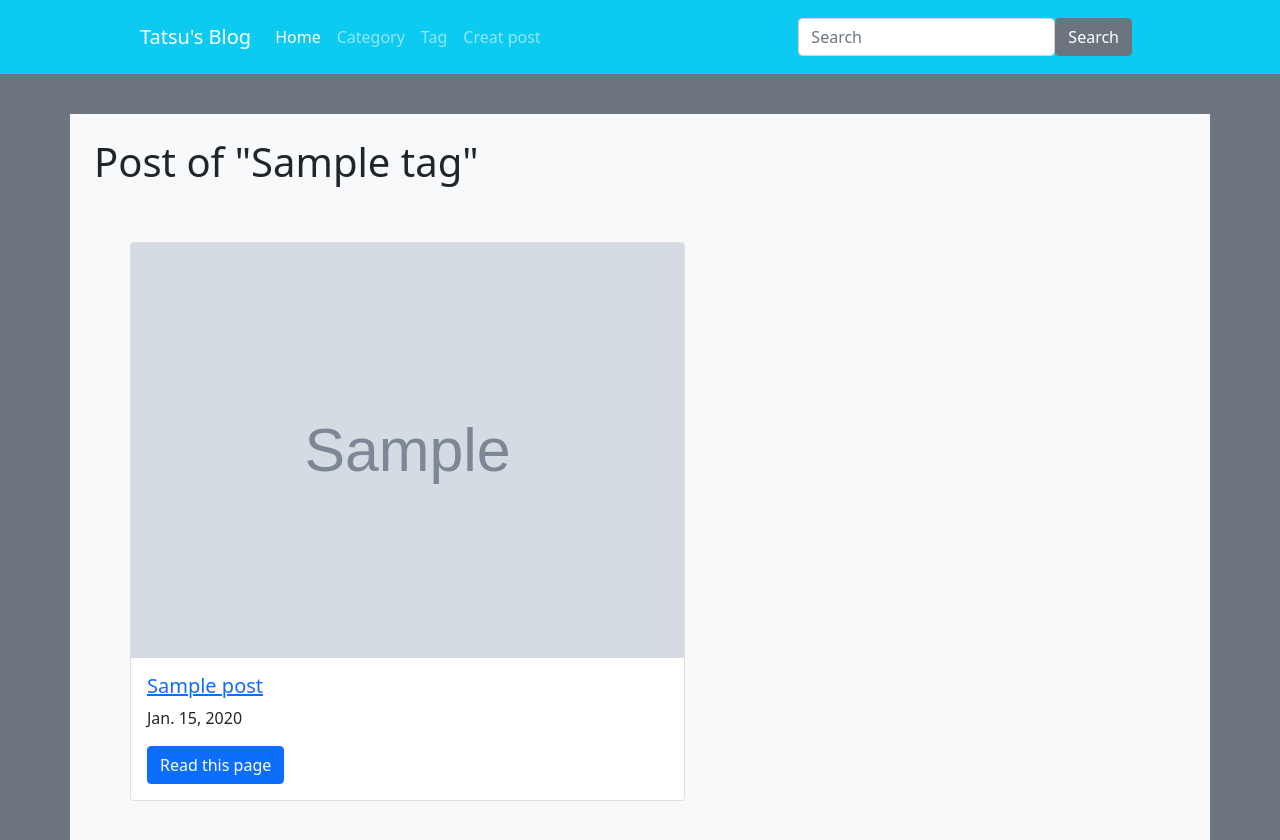
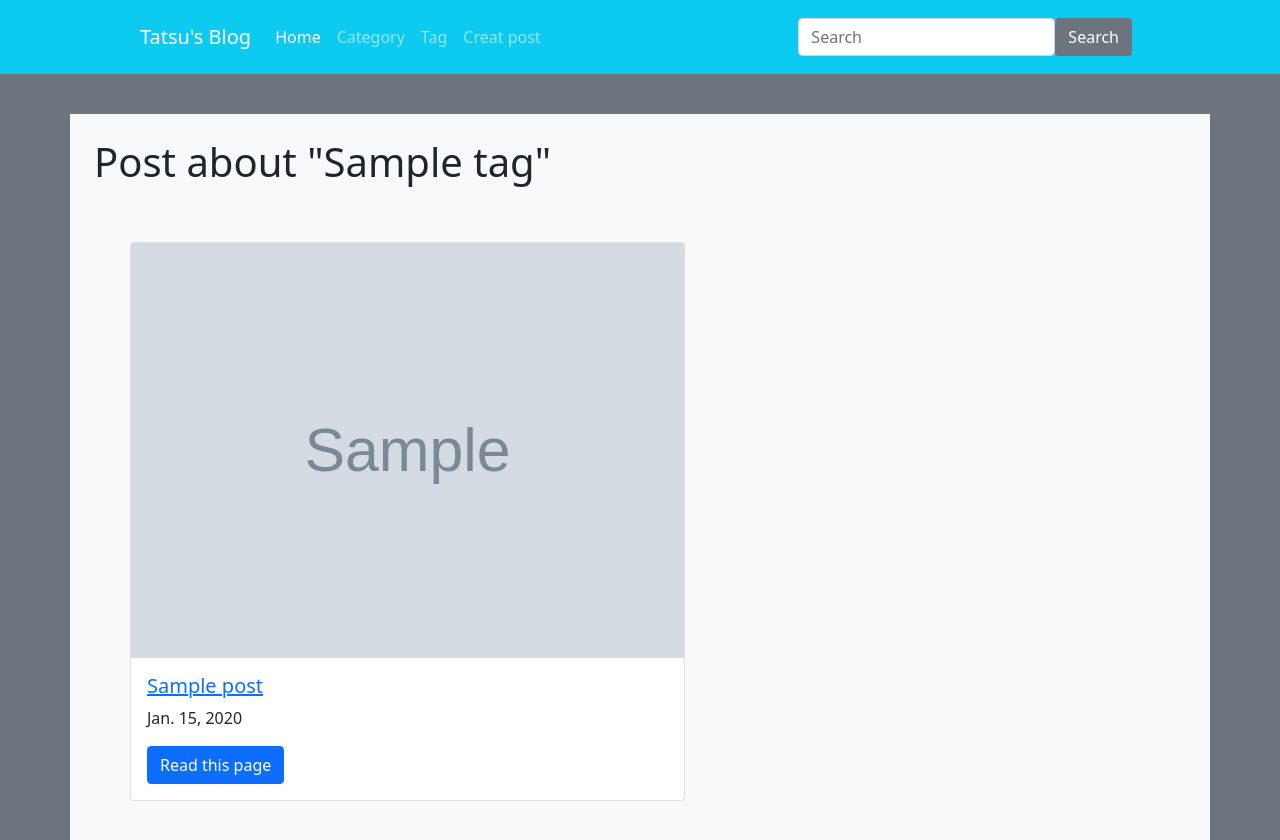
Before and after one commit to Tatsu-van/wmad201-finalproject, a Django app: a page that uses blog/templates/blog/tag_post.html in a window 1280 px wide. Shown: the top 840 px of the page. Run offline with Django 3.2, Linux system fonts and the light colour scheme; tables that the repository leaves empty hold one stand-in row (values such as "Sample post"); grey boxes marked "Sample" are stand-in pictures; some libraries are stand-ins or nearby versions.

Commit message:
added and fixed some parts

```diff
--- a/blog/templates/blog/category_post.html
+++ b/blog/templates/blog/category_post.html
@@ -6,7 +6,7 @@
 
 {% block content %}
 
-<h1>Post of "{{ category.name }}"</h1>
+<h1>Post about "{{ category.name }}"</h1>
 {% for post in object_list %}
 <div class="row justify-content-between">
   <div class="col-md-7 bg-light px-5 pt-5">
--- a/blog/templates/blog/tag_post.html
+++ b/blog/templates/blog/tag_post.html
@@ -6,7 +6,7 @@
 
 {% block content %}
 
-<h1>Post of "{{ tag.name }}"</h1>
+<h1>Post about "{{ tag.name }}"</h1>
 {% for post in object_list %}
 <div class="row justify-content-between">
   <div class="col-md-7 bg-light px-5 pt-5">
```
